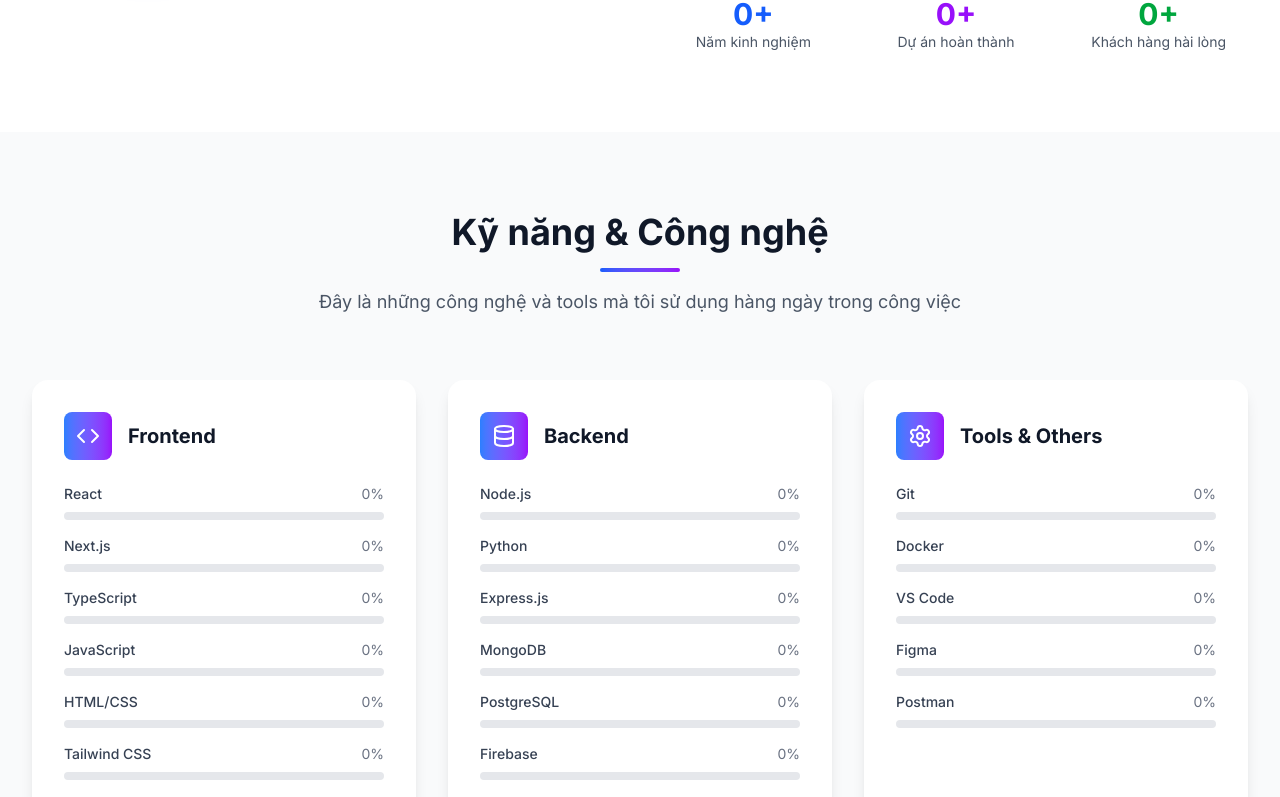
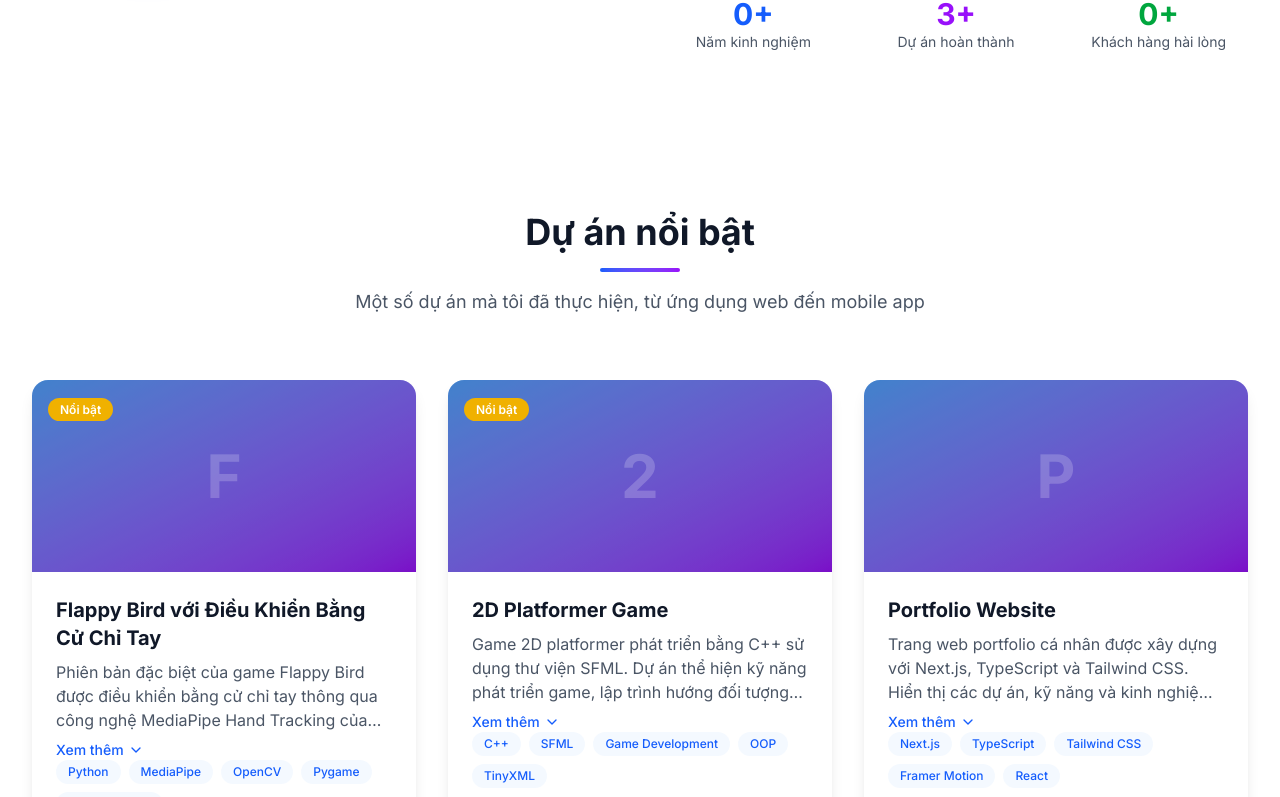
Before and after one commit to MinhToan4/portfolio, a Next.js app: page / in a window 1280 px wide. Shown: the part 1497-2294 px from the top of the page. Built offline with nearby package versions, Linux system fonts and the light colour scheme.

Commit message:
Update: Update portfolio with real projects and content

```diff
--- /dev/null
+++ b/src/app/client-layout.tsx
@@ -0,0 +1,26 @@
+"use client";
+
+import { useEffect, useState } from "react";
+
+export default function ClientLayout({
+    children,
+    inter,
+}: {
+    children: React.ReactNode;
+    inter: string;
+}) {
+    const [mounted, setMounted] = useState(false);
+
+    // This helps avoid hydration mismatch
+    useEffect(() => {
+        setMounted(true);
+    }, []);
+
+    return (
+        <html lang="vi" className="scroll-smooth mdl-js">
+            <body className={`${inter} font-sans antialiased`}>
+                {mounted ? children : <div style={{ visibility: "hidden" }}>{children}</div>}
+            </body>
+        </html>
+    );
+}
--- a/src/app/page.tsx
+++ b/src/app/page.tsx
@@ -14,7 +14,7 @@ export default function Home() {
       <main>
         <Hero />
         <About />
-        <Skills />
+        {/* <Skills /> */}
         <Projects />
         <Experience />
         <Contact />
--- a/src/components/About.tsx
+++ b/src/components/About.tsx
@@ -172,7 +172,7 @@ export default function About() {
                 <div className="text-sm text-gray-600">Năm kinh nghiệm</div>
               </div>
               <div className="text-center">
-                <div className="text-2xl md:text-3xl font-bold text-purple-600">0+</div>
+                <div className="text-2xl md:text-3xl font-bold text-purple-600">3+</div>
                 <div className="text-sm text-gray-600">Dự án hoàn thành</div>
               </div>
               <div className="text-center">
--- a/src/components/Experience.tsx
+++ b/src/components/Experience.tsx
@@ -229,47 +229,7 @@ export default function Experience() {
           </motion.div>
         </div>
 
-        {/* Skills Summary */}
-        <motion.div
-          initial={{ opacity: 0, y: 50 }}
-          whileInView={{ opacity: 1, y: 0 }}
-          viewport={{ once: true }}
-          transition={{ duration: 0.6, delay: 0.4 }}
-          className="mt-16 bg-gradient-to-r from-blue-50 to-purple-50 rounded-2xl p-8"
-        >
-          <h3 className="text-2xl font-bold text-gray-900 text-center mb-8">
-            Điểm mạnh chính
-          </h3>
-          <div className="grid grid-cols-1 md:grid-cols-3 gap-6">
-            <div className="text-center">
-              <div className="w-16 h-16 bg-gradient-to-r from-blue-500 to-blue-600 rounded-full flex items-center justify-center mx-auto mb-4">
-                <span className="text-white text-2xl font-bold">0+</span>
-              </div>
-              <h4 className="font-semibold text-gray-900 mb-2">Năm kinh nghiệm</h4>
-              <p className="text-sm text-gray-600">
-                Cầu toàn
-              </p>
-            </div>
-            <div className="text-center">
-              <div className="w-16 h-16 bg-gradient-to-r from-purple-500 to-purple-600 rounded-full flex items-center justify-center mx-auto mb-4">
-                <span className="text-white text-2xl font-bold">0+</span>
-              </div>
-              <h4 className="font-semibold text-gray-900 mb-2">Dự án hoàn thành</h4>
-              <p className="text-sm text-gray-600">
-                Kỹ tính
-              </p>
-            </div>
-            <div className="text-center">
-              <div className="w-16 h-16 bg-gradient-to-r from-green-500 to-green-600 rounded-full flex items-center justify-center mx-auto mb-4">
-                <span className="text-white text-2xl font-bold">0+</span>
-              </div>
-              <h4 className="font-semibold text-gray-900 mb-2">Công nghệ</h4>
-              <p className="text-sm text-gray-600">
-                C, C++, Python, Java
-              </p>
-            </div>
-          </div>
-        </motion.div>
+        {/* Skills Summary - Hidden */}
       </div>
     </section>
   );
--- a/src/components/Footer.tsx
+++ b/src/components/Footer.tsx
@@ -16,7 +16,6 @@ export default function Footer() {
   const footerLinks = [
     { name: 'Trang chủ', href: 'hero' },
     { name: 'Giới thiệu', href: 'about' },
-    { name: 'Kỹ năng', href: 'skills' },
     { name: 'Dự án', href: 'projects' },
     { name: 'Kinh nghiệm', href: 'experience' },
     { name: 'Liên hệ', href: 'contact' },
--- a/src/components/Header.tsx
+++ b/src/components/Header.tsx
@@ -9,7 +9,6 @@ import { scrollToSection } from '@/lib/utils';
 const navigation = [
   { name: 'Trang chủ', href: 'hero' },
   { name: 'Giới thiệu', href: 'about' },
-  { name: 'Kỹ năng', href: 'skills' },
   { name: 'Dự án', href: 'projects' },
   { name: 'Kinh nghiệm', href: 'experience' },
   { name: 'Liên hệ', href: 'contact' },
@@ -36,11 +35,10 @@ export default function Header() {
     <motion.header
       initial={{ y: -100 }}
       animate={{ y: 0 }}
-      className={`fixed top-0 left-0 right-0 z-50 transition-all duration-300 ${
-        scrolled
+      className={`fixed top-0 left-0 right-0 z-50 transition-all duration-300 ${scrolled
           ? 'bg-white/90 backdrop-blur-md shadow-lg'
           : 'bg-transparent'
-      }`}
+        }`}
     >
       <div className="max-w-7xl mx-auto px-4 sm:px-6 lg:px-8">
         <div className="flex justify-between items-center py-4">
--- a/src/components/Projects.tsx
+++ b/src/components/Projects.tsx
@@ -1,8 +1,9 @@
 'use client';
 
 import { motion } from 'framer-motion';
-import { ExternalLink, Github, Eye } from 'lucide-react';
+import { ExternalLink, Github, Eye, ChevronDown, ChevronUp, X } from 'lucide-react';
 import { portfolioData } from '@/data/portfolio';
+import { useState } from 'react';
 
 export default function Projects() {
   const { projects } = portfolioData;
@@ -34,7 +35,10 @@ export default function Projects() {
       githubUrl: string;
       featured: boolean;
     }
-  }) => (
+  }) => {
+    const [showFullDescription, setShowFullDescription] = useState(false);
+
+    return (
       <motion.div
         variants={itemVariants}
         whileHover={{ y: -5 }}
@@ -88,9 +92,27 @@ export default function Projects() {
           <h3 className="text-xl font-bold text-gray-900 mb-2 group-hover:text-blue-600 transition-colors">
             {project.title}
           </h3>
-        <p className="text-gray-600 mb-4 line-clamp-3">
+          <div className="relative">
+            <p className={`text-gray-600 mb-2 ${showFullDescription ? '' : 'line-clamp-3'}`}>
               {project.description}
             </p>
+            <button
+              onClick={() => setShowFullDescription(!showFullDescription)}
+              className="text-blue-600 hover:text-blue-800 text-sm font-medium flex items-center"
+            >
+              {showFullDescription ? (
+                <>
+                  <span>Ẩn bớt</span>
+                  <ChevronUp className="w-4 h-4 ml-1" />
+                </>
+              ) : (
+                <>
+                  <span>Xem thêm</span>
+                  <ChevronDown className="w-4 h-4 ml-1" />
+                </>
+              )}
+            </button>
+          </div>
 
           {/* Technologies */}
           <div className="flex flex-wrap gap-2 mb-4">
@@ -127,6 +149,7 @@ export default function Projects() {
         </div>
       </motion.div>
     );
+  }
 
   return (
     <section id="projects" className="py-20 bg-white">
@@ -142,7 +165,7 @@ export default function Projects() {
             variants={itemVariants}
             className="text-3xl md:text-4xl font-bold text-gray-900 mb-4"
           >
-            Dự án nổi bật (Chưa có, điền cho đỡ trống 😅)
+            Dự án nổi bật
           </motion.h2>
           <motion.div
             variants={itemVariants}
@@ -168,56 +191,9 @@ export default function Projects() {
         ))}
         </motion.div>
 
-        {/* Call to action */}
-        <motion.div
-          initial={{ opacity: 0, y: 30 }}
-          whileInView={{ opacity: 1, y: 0 }}
-          viewport={{ once: true }}
-          transition={{ duration: 0.6, delay: 0.4 }}
-          className="text-center bg-gradient-to-r from-blue-50 to-purple-50 rounded-2xl p-8"
-        >
-          <h3 className="text-2xl font-bold text-gray-900 mb-4">
-            Có dự án thú vị?
-          </h3>
-          <p className="text-gray-600 mb-6 max-w-2xl mx-auto">
-            Tôi luôn sẵn sàng thảo luận về những ý tưởng mới và cơ hội hợp tác.
-            Hãy liên hệ để chúng ta có thể tạo ra điều gì đó tuyệt vời cùng nhau!
-          </p>
-          <motion.button
-            whileHover={{ scale: 1.05 }}
-            whileTap={{ scale: 0.95 }}
-            onClick={() => {
-              const element = document.getElementById('contact');
-              element?.scrollIntoView({ behavior: 'smooth' });
-            }}
-            className="inline-flex items-center space-x-2 bg-gradient-to-r from-blue-600 to-purple-600 text-white px-8 py-3 rounded-full font-semibold shadow-lg hover:shadow-xl transition-all"
-          >
-            <span>Bắt đầu dự án</span>
-            <ExternalLink className="w-4 h-4" />
-          </motion.button>
-        </motion.div>
+        {/* Call to action - Hidden */}
 
-        {/* GitHub Stats */}
-        <motion.div
-          initial={{ opacity: 0, y: 30 }}
-          whileInView={{ opacity: 1, y: 0 }}
-          viewport={{ once: true }}
-          transition={{ duration: 0.6, delay: 0.6 }}
-          className="mt-16 grid grid-cols-1 md:grid-cols-3 gap-6"
-        >
-          <div className="text-center p-6 bg-gray-50 rounded-xl">
-            <div className="text-3xl font-bold text-blue-600 mb-2">0+</div>
-            <div className="text-gray-600">Repositories</div>
-          </div>
-          <div className="text-center p-6 bg-gray-50 rounded-xl">
-            <div className="text-3xl font-bold text-purple-600 mb-2">0+</div>
-            <div className="text-gray-600">Commits</div>
-          </div>
-          <div className="text-center p-6 bg-gray-50 rounded-xl">
-            <div className="text-3xl font-bold text-green-600 mb-2">0+</div>
-            <div className="text-gray-600">Stars</div>
-          </div>
-        </motion.div>
+        {/* GitHub Stats - Hidden */}
       </div>
     </section>
   );
--- a/src/components/Skills.tsx
+++ b/src/components/Skills.tsx
@@ -89,7 +89,7 @@ export default function Skills() {
             variants={itemVariants}
             className="text-3xl md:text-4xl font-bold text-gray-900 mb-4"
           >
-            Kỹ năng & Công nghệ
+            Kỹ năng
           </motion.h2>
           <motion.div
             variants={itemVariants}
@@ -99,7 +99,7 @@ export default function Skills() {
             variants={itemVariants}
             className="text-lg text-gray-600 max-w-2xl mx-auto"
           >
-            Đây là những công nghệ và tools mà tôi sử dụng hàng ngày trong công việc
+            Các công nghệ và công cụ tôi thành thạo
           </motion.p>
         </motion.div>
 
@@ -133,8 +133,8 @@ export default function Skills() {
                   viewport={{ once: true }}
                   className="space-y-4"
                 >                  {skillList.map((skill: { name: string; level: number; icon: string }) => (
-                    <SkillBar key={skill.name} skill={skill} />
-                  ))}
+                  <SkillBar key={skill.name} skill={skill} />
+                ))}
                 </motion.div>
               </motion.div>
             );
--- a/src/data/portfolio.ts
+++ b/src/data/portfolio.ts
@@ -3,7 +3,7 @@ export const portfolioData = {
     name: "Nguyễn Minh Toàn",
     title: "Full PTIT Developer",
     subtitle: "Nhiệt huyết với IT",
-    description: "Tôi là một lập trình viên PTIT với đam mê tạo ra những sản phẩm công nghệ có ý nghĩa. Với tính cách cẩn thận, kỹ tính và cầu toàn tôi luôn muốn tạo ra một sản phẩm tốt nhất có thể.",    email: "toanminh0404@gmail.com",
+    description: "Tôi là một lập trình viên PTIT với đam mê tạo ra những sản phẩm công nghệ có ý nghĩa. Với tính cách cẩn thận, kỹ tính và cầu toàn tôi luôn muốn tạo ra một sản phẩm tốt nhất có thể.", email: "toanminh0404@gmail.com",
     phone: "+84 332 312 065",
     location: "Ha Noi City, Vietnam",
     avatar: "/avatar.jpg",
@@ -44,32 +44,32 @@ export const portfolioData = {
   projects: [
     {
       id: 1,
-      title: "E-Commerce Platform (Không có thật)",
-      description: "Một nền tảng thương mại điện tử hoàn chỉnh với React, Node.js và MongoDB. Bao gồm thanh toán online, quản lý đơn hàng và dashboard admin.",
+      title: "Flappy Bird với Điều Khiển Bằng Cử Chỉ Tay",
+      description: "Phiên bản đặc biệt của game Flappy Bird được điều khiển bằng cử chỉ tay thông qua công nghệ MediaPipe Hand Tracking của Google. Game hỗ trợ điều khiển bằng cả hai tay và có nhiều tính năng thú vị!",
       image: "/images/project1.jpg",
-      technologies: ["React", "Node.js", "MongoDB", "Stripe", "Tailwind CSS"],
-      liveUrl: "https://example.com",
-      githubUrl: "https://github.com/yourusername/project1",
+      technologies: ["Python", "MediaPipe", "OpenCV", "Pygame", "Hand Tracking"],
+      liveUrl: "https://github.com/MinhToan4/flappy-bird",
+      githubUrl: "https://github.com/MinhToan4/flappy-bird",
       featured: true
     },
     {
       id: 2,
-      title: "Task Management App (Không có thật)",
-      description: "Ứng dụng quản lý công việc với real-time collaboration, drag & drop và notification system.",
+      title: "2D Platformer Game",
+      description: "Game 2D platformer phát triển bằng C++ sử dụng thư viện SFML. Dự án thể hiện kỹ năng phát triển game, lập trình hướng đối tượng và tích hợp đa phương tiện với các tính năng như di chuyển nhân vật, nhảy, bắn và chiến đấu với kẻ thù.",
       image: "/images/project2.jpg",
-      technologies: ["Next.js", "TypeScript", "Prisma", "Socket.io", "PostgreSQL"],
-      liveUrl: "https://example.com",
-      githubUrl: "https://github.com/yourusername/project2",
+      technologies: ["C++", "SFML", "Game Development", "OOP", "TinyXML"],
+      liveUrl: "https://www.youtube.com/watch?v=NuZzsPUH6F8",
+      githubUrl: "https://github.com/MinhToan4/Game-1",
       featured: true
     },
     {
       id: 3,
-      title: "Weather App (Không có thật)",
-      description: "Ứng dụng thời tiết với giao diện đẹp, hiển thị dự báo 7 ngày và lưu trữ địa điểm yêu thích.",
+      title: "Portfolio Website",
+      description: "Trang web portfolio cá nhân được xây dựng với Next.js, TypeScript và Tailwind CSS. Hiển thị các dự án, kỹ năng và kinh nghiệm của tôi với giao diện người dùng đẹp mắt và hiệu ứng chuyển động mượt mà.",
       image: "/images/project3.jpg",
-      technologies: ["React Native", "APIs", "Redux", "Async Storage"],
-      liveUrl: "https://example.com",
-      githubUrl: "https://github.com/yourusername/project3",
+      technologies: ["Next.js", "TypeScript", "Tailwind CSS", "Framer Motion", "React"],
+      liveUrl: "https://minhtoanportfolio.vercel.app/",
+      githubUrl: "https://github.com/MinhToan4/portfolio",
       featured: false
     }
   ],
@@ -123,10 +123,10 @@ export const portfolioData = {
 
   certifications: [
     {
-      name: "Chưa có",
-      issuer: "...",
-      date: "...",
-      url: "https://example.com"
+      name: "Fundamentals of Deep Learning",
+      issuer: "NVIDIA Deep Learning Institute",
+      date: "2025",
+      url: "https://learn.nvidia.com/certificates?id=t0iPFHLYR86VAcVIGgtdiw"
     }
   ]
 };
```
Lines whose indentation alone changed are shown as unchanged.
